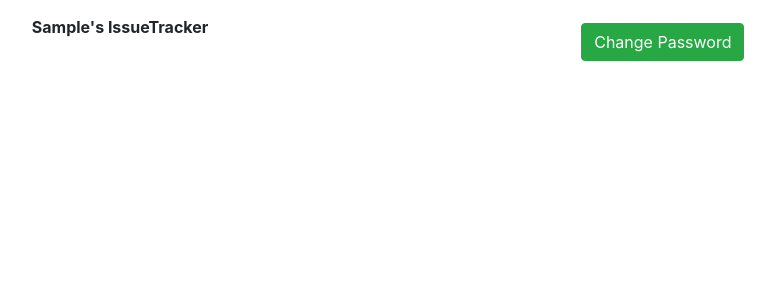
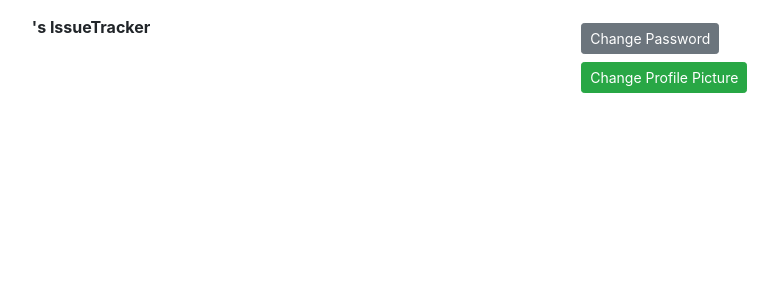
Before and after one commit to hfolcot/issue-tracker, a Django app: page /accounts/profile in a window 1280 px wide. Shown: the part 56-356 px from the top of the page, without its empty margins (216-994 px from the left). Run offline with Django 3.2, Linux system fonts and the light colour scheme; the visitor is signed in with stand-in values (Sample User, id 1); data that the repository does not hold is empty; some libraries are stand-ins or nearby versions.

Commit message:
user can now change own profile picture

```diff
--- a/accounts/forms.py
+++ b/accounts/forms.py
@@ -2,6 +2,8 @@ from django import forms
 from django.contrib.auth.models import User
 from django.contrib.auth.forms import UserCreationForm
 from django.core.exceptions import ValidationError
+
+from .models import Profile
 
 class UserRegistrationForm(UserCreationForm):
 	"""
@@ -19,3 +21,11 @@ class UserRegistrationForm(UserCreationForm):
 		if User.objects.filter(email=email).exclude(username=username):
 			raise forms.ValidationError(u'Email address must be unique')
 		return email
+
+class UpdateProfilePicture(forms.ModelForm):
+	"""
+	Form to update the user's profile image
+	"""
+	class Meta:
+		model = Profile
+		fields = ['image']
--- a/accounts/templates/profile.html
+++ b/accounts/templates/profile.html
@@ -1,5 +1,5 @@
 {% extends 'base.html' %}
-
+{% load crispy_forms_tags %}
 {% block content %}
 
 
@@ -8,14 +8,13 @@
 		<div class="col-9">
 			<img class="rounded-circle" style="width: 30%" src="{{ user.profile.image.url }}"/>
 			<span>
-				<strong>{{ user|capfirst }}'s IssueTracker</strong>
+				<strong>{{ user.profile.first_name|capfirst }}'s IssueTracker</strong>
 			</span>
 		</div>
 	</div>
 	<div class="col-12 col-md-4 mt-2">
-		<a href="{% url 'reset_password' %}">
-			<button class="btn btn-success">Change Password</button>
-		</a>
+		<a href="{% url 'reset_password' %}"class="btn btn-secondary btn-sm mb-2">Change Password</a>
+		<button data-toggle="modal" data-target="#profileImgModal" class="btn btn-success btn-sm">Change Profile Picture</button>
 	</div>
 
 </div>
@@ -28,4 +27,28 @@
 		{% endfor %}
 </div>
 
+<!-- Modal -->
+<div class="modal fade" id="profileImgModal" tabindex="-1" role="dialog" aria-labelledby="profileImgModalLabel" aria-hidden="true">
+  <div class="modal-dialog" role="document">
+    <div class="modal-content">
+      	<div class="modal-header">
+        	<h5 class="modal-title" id="profileImgModalLabel">Select a File</h5>
+        	<button type="button" class="close" data-dismiss="modal" aria-label="Close">
+          		<span aria-hidden="true">&times;</span>
+        	</button>
+      	</div>
+      	<form method="POST" enctype="multipart/form-data">
+	      	<div class="modal-body">
+	      		{% csrf_token %}
+	        	{{ img_upload_form|crispy }}
+	      	</div>
+	      	<div class="modal-footer">
+		        <button type="button" class="btn btn-secondary" data-dismiss="modal">Cancel</button>
+		        <button type="submit" class="btn btn-primary">Upload</button>
+	      	</div>
+  		</form>
+    </div>
+  </div>
+</div>
+
 {% endblock %}
--- a/accounts/views.py
+++ b/accounts/views.py
@@ -1,7 +1,7 @@
 from django.shortcuts import render, redirect
 from django.contrib import auth, messages
 from django.contrib.auth.decorators import login_required
-from .forms import UserRegistrationForm
+from .forms import UserRegistrationForm, UpdateProfilePicture
 from tickets.models import BugTicket, NewFeatureTicket
 
 # Create your views here.
@@ -35,4 +35,17 @@ def profile_view(request):
 	"""
 	bug_tickets = BugTicket.objects.all()
 	new_features = NewFeatureTicket.objects.all()
-	return render(request, 'profile.html', {'bugs' : bug_tickets, 'features' : NewFeatureTicket})
+	if request.method == 'POST':
+		img_upload_form = UpdateProfilePicture(request.POST, request.FILES, instance=request.user.profile)
+		if img_upload_form.is_valid():
+			img_upload_form.save()
+			messages.success(request, "Profile Updated")
+			return redirect('profile')
+
+	else:
+		img_upload_form = UpdateProfilePicture()
+	context = {'bugs' : bug_tickets,
+		'features' : NewFeatureTicket,
+		'img_upload_form': img_upload_form
+	}
+	return render(request, 'profile.html', context)
```
